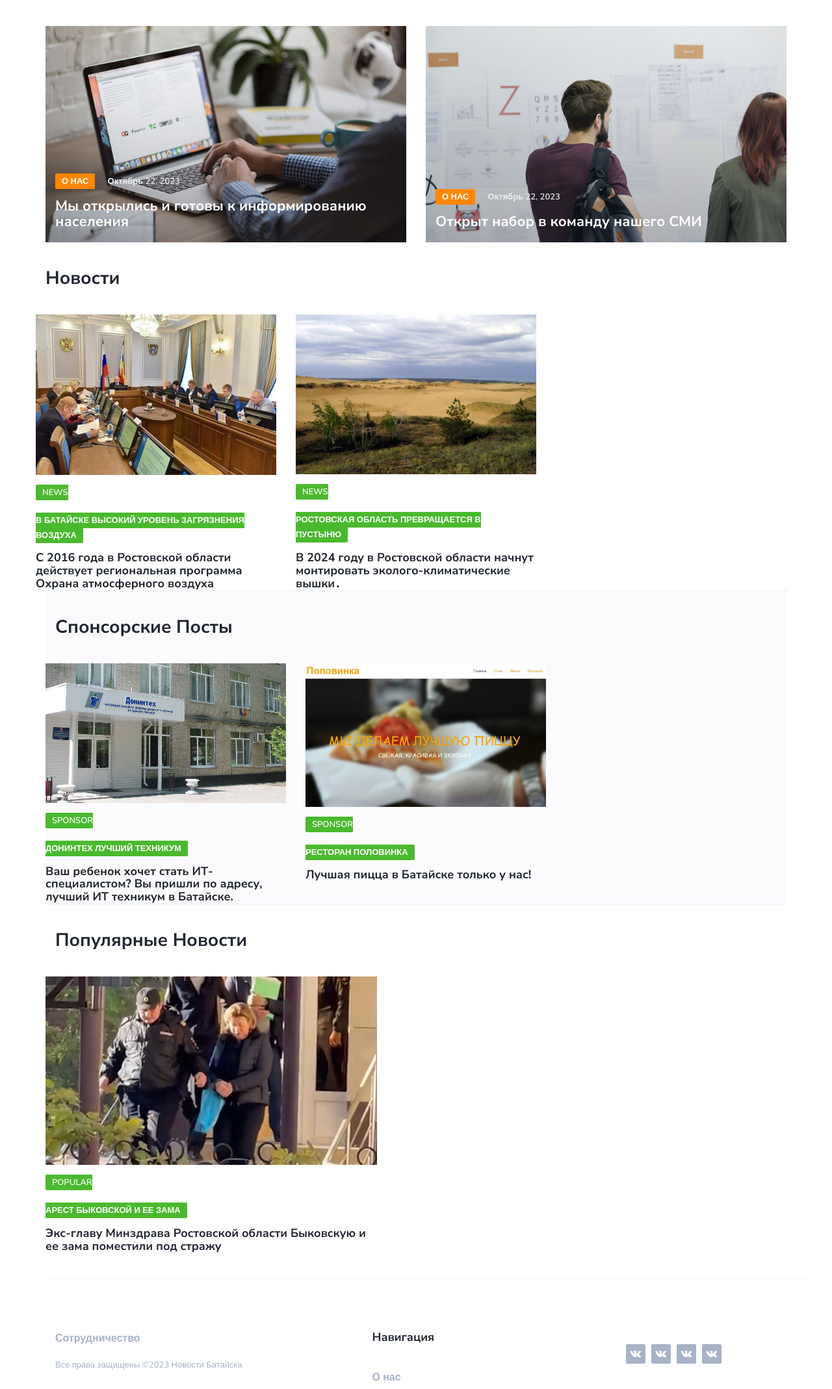
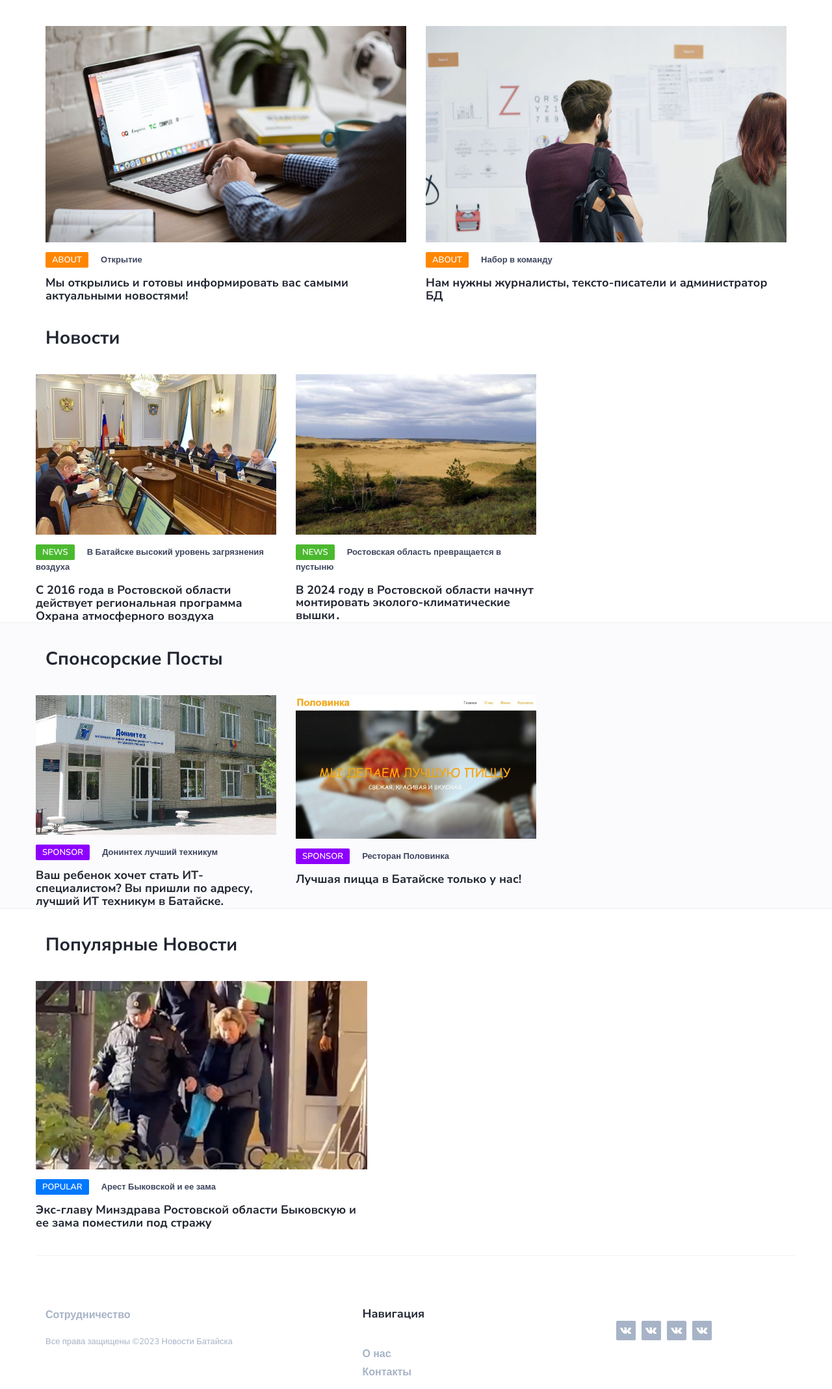
Before and after one commit to TvoiConfig/smibataysk, a Django app: page / in a window 1280 px wide. Shown: the part 70-2208 px from the top of the page at 65% size. After the commit the page ends 2187 px from the top, so only its background shows below. Run offline with Django 4.2, Linux system fonts and the light colour scheme; data comes from the database, SQL or seed files in the repository; both versions use the stored data as it was after the commit; some libraries are stand-ins or nearby versions.

Commit message:
add front index

```diff
--- a/main/static/css/style.css
+++ b/main/static/css/style.css
@@ -1,8 +1,4 @@
 /*
-Template Name: WebMag Html Template
-
-Author: yaminncco
-
 Colors:
 	Body : #3d455c
 	Headers : #212631
--- a/main/templates/main/contact.html
+++ b/main/templates/main/contact.html
@@ -1,4 +1,5 @@
 {% load static %}
+{% load crispy_forms_tags %}
 
 <!DOCTYPE html>
 <html lang="ru">
@@ -91,7 +92,7 @@
 							<h3>Контакты</h3>
 							<p>Связаться с нами можно по ниже указанным данным</p>
 							<ul class="list-style">
-								<li><p><strong>Почта:</strong> <a href="#">Webmag@email.com</a></p></li>
+								<li><p><strong>Почта:</strong> <a href="#">Newsbtsk@mail.ru</a></p></li>
 								<li><p><strong>Телефон:</strong> 213-520-7376</p></li>
 								<li><p><strong>Адрес:</strong> ул. Куйбышева, 50/150, Батайск</p></li>
 							</ul>
--- a/main/templates/main/index.html
+++ b/main/templates/main/index.html
@@ -87,38 +87,27 @@
 			<div class="container">
 				<!-- row -->
 				<div class="row">
-					<!-- post -->
-					<div class="col-md-6">
-						<div class="post post-thumb">
-							<a class="post-img"><img src="{% static "img/post-1.jpg" %}" alt=""></a>
-							<div class="post-body">
-								<div class="post-meta">
-									<a class="post-category cat-2">О нас</a>
-									<span class="post-date">Октябрь 22, 2023</span>
-								</div>
-								<h3 class="post-title"><a>Мы открылись и готовы к информированию населения</a></h3>
+					<div class="post">
+						{% for el in product %}
+							{% if el.type == "about" %}
+							<div class="col-md-6">
+								<a class="post-img"> <img src="{{ el.image.url }}" alt="image"></a>
+								<div class="post-body">
+									<div class="post-meta">
+										<a class="post-category cat-2">{{ el.type }}</a>
+										<span class="post-date">{{ el.name }}</span>
+									</div>
+									<h3 class="post-title"><a>{{ el.character }}</a></h3>
+								  </div>
 							</div>
-						</div>
+							{% endif %}
+						  {% endfor %}
 					</div>
-					<!-- /post -->
-
-					<!-- post -->
-					<div class="col-md-6">
-						<div class="post post-thumb">
-							<a class="post-img"><img src="{% static "img/post-2.jpg" %}" alt=""></a>
-							<div class="post-body">
-								<div class="post-meta">
-									<a class="post-category cat-2">О нас</a>
-									<span class="post-date">Октябрь 22, 2023</span>
-								</div>
-								<h3 class="post-title"><a>Открыт набор в команду нашего СМИ</a></h3>
-							</div>
-						</div>
-					</div>
-					<!-- /post -->
 				</div>
-				<!-- /row -->
-
+			</div>
+		</div>
+		<div class="section">
+			<div class="container">
 				<!-- row -->
 				<div class="row">
 					<div class="col-md-12">
@@ -135,7 +124,7 @@
 									<a class="post-img"> <img src="{{ el.image.url }}" alt="image"></a>
 									<div class="post-body">
 										<div class="post-meta">
-											<a class="post-category cat-1">{{ el.type }}</p>
+											<a class="post-category cat-1">{{ el.type }}</a>
 											<span class="post-date">{{ el.name }}</span>
 										</div>
 										<h3 class="post-title"><a>{{ el.character }}</a></h3>
@@ -147,7 +136,8 @@
 					</div>
 					<!-- конец подрузки новостей из бд-->
 				</div>
-
+			</div>
+		</div>
 		<!-- section -->
 		<div class="section section-grey">
 			<!-- container -->
@@ -167,7 +157,7 @@
 									<a class="post-img"> <img src="{{ el.image.url }}" alt="image"></a>
 									<div class="post-body">
 										<div class="post-meta">
-											<a class="post-category cat-1">{{ el.type }}</p>
+											<a class="post-category cat-3">{{ el.type }}</a>
 											<span class="post-date">{{ el.name }}</span>
 										</div>
 										<h3 class="post-title"><a>{{ el.character }}</a></h3>
@@ -207,7 +197,7 @@
 											<a class="post-img"> <img src="{{ el.image.url }}" alt="image"></a>
 											<div class="post-body">
 												<div class="post-meta">
-													<a class="post-category cat-1">{{ el.type }}</p>
+													<a class="post-category cat-4">{{ el.type }}</a>
 													<span class="post-date">{{ el.name }}</span>
 												</div>
 												<h3 class="post-title"><a>{{ el.character }}</a></h3>
```
Also changed, not shown: db.sqlite3, image/0ax6z4zf.png (added), image/about-2.jpg (added), image/photo_2023-10-22_20-12-57.jpg (added), image/post-1.jpg (added), image/post-2.jpg (renamed from main/static/img/post-2.jpg), main/static/img/ad-1.jpg (deleted), main/static/img/ad-2.jpg (deleted), main/static/img/author.png (deleted), main/static/img/avatar.png (deleted), main/static/img/logo.png (deleted), main/static/img/post-3.jpg (deleted), main/static/img/post-4.jpg (deleted), main/static/img/post-6.jpg (deleted), 3 more files.
